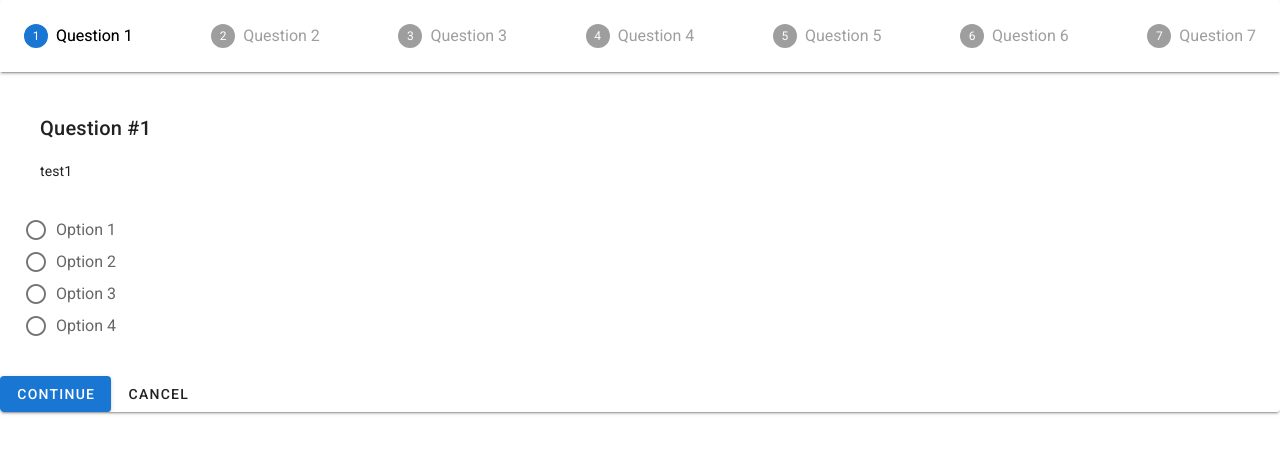
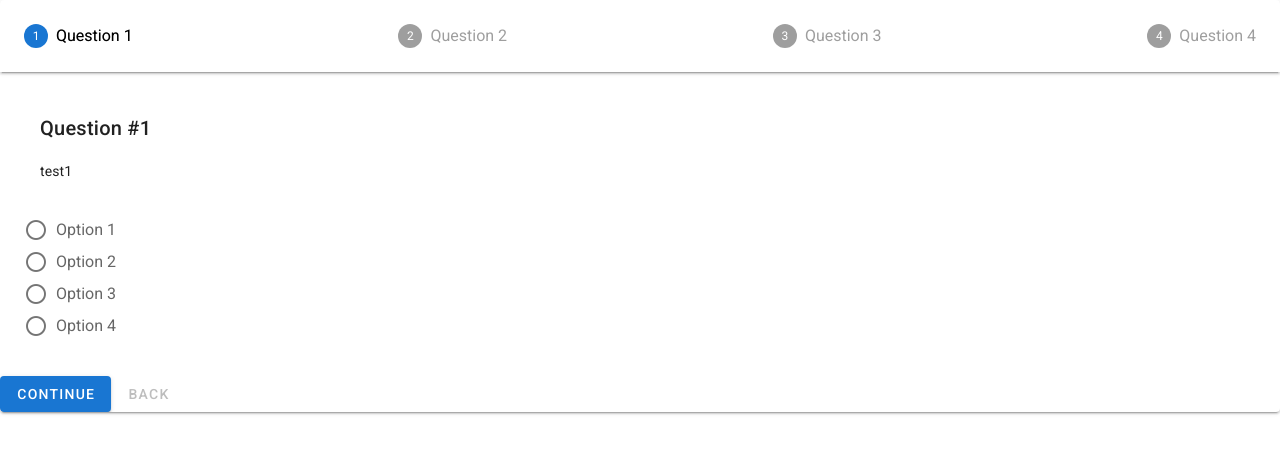
Before and after one commit to NLluuk/VU-Student-Matcher, a Vue app: page / in a window 1280 px wide. Shown: the top 454 px of the page. Built offline with nearby package versions, Linux system fonts and the light colour scheme.

Commit message:
back button disables on first question

```diff
--- a/src/views/Home.vue
+++ b/src/views/Home.vue
@@ -1,11 +1,11 @@
 <template>
   <v-stepper v-model="e1">
     <v-stepper-header>
-      <v-stepper-step v-for="n in 7" :key="n" :step="n" :complete="e1 > n">
+      <v-stepper-step v-for="n in 4" :key="n" :step="n" :complete="e1 > n">
         Question {{ n }}
       </v-stepper-step>
     </v-stepper-header>
-    <v-stepper-items v-for="n in 7" :key="n">
+    <v-stepper-items v-for="n in 4" :key="n">
       <v-stepper-content :step="n">
         <question title="Question #1" text="test1"></question>
       </v-stepper-content>
@@ -13,8 +13,8 @@
     <v-btn color="primary" @click="nextStep">
       Continue
     </v-btn>
-    <v-btn text @click="previousStep">
-      Cancel
+    <v-btn text @click="previousStep" :disabled="isDisabled">
+      Back
     </v-btn>
   </v-stepper>
 </template>
@@ -25,35 +25,22 @@ export default {
   components: { Question },
   data: () => ({
     e1: 1,
-    show: true,
-    currentStep: 1,
+    isDisabled: true,
     questions: [
       {
-        title: "This is  test question #1, just fill in the blanks?",
+        title: "This is test question #1, just fill in the blanks?",
         text: "This is a not so short test description"
       },
       {
-        title: "This is  test question #2, just fill in the blanks?",
+        title: "This is test question #2, just fill in the blanks?",
         text: "This is a not so short test description"
       },
       {
-        title: "This is  test question #3, just fill in the blanks?",
+        title: "This is test question #3, just fill in the blanks?",
         text: "This is a not so short test description"
       },
       {
-        title: "This is  test question #4, just fill in the blanks?",
-        text: "This is a not so short test description"
-      },
-      {
-        title: "This is  test question #5, just fill in the blanks?",
-        text: "This is a not so short test description"
-      },
-      {
-        title: "This is  test question #6, just fill in the blanks?",
-        text: "This is a not so short test description"
-      },
-      {
-        title: "This is  test question #7, just fill in the blanks?",
+        title: "This is test question #4, just fill in the blanks?",
         text: "This is a not so short test description"
       }
     ]
@@ -61,12 +48,18 @@ export default {
   methods: {
     nextStep() {
       this.e1 == this.e1++;
-      this.currentStep = this.currentStep++;
+      this.checkButtonStatus();
     },
-
     previousStep() {
       this.e1 == this.e1--;
-      this.currentStep = this.currentStep--;
+      this.checkButtonStatus();
+    },
+    checkButtonStatus() {
+      if (this.e1 <= 1) {
+        this.isDisabled = true;
+      } else {
+        this.isDisabled = false;
+      }
     }
   }
 };
```
